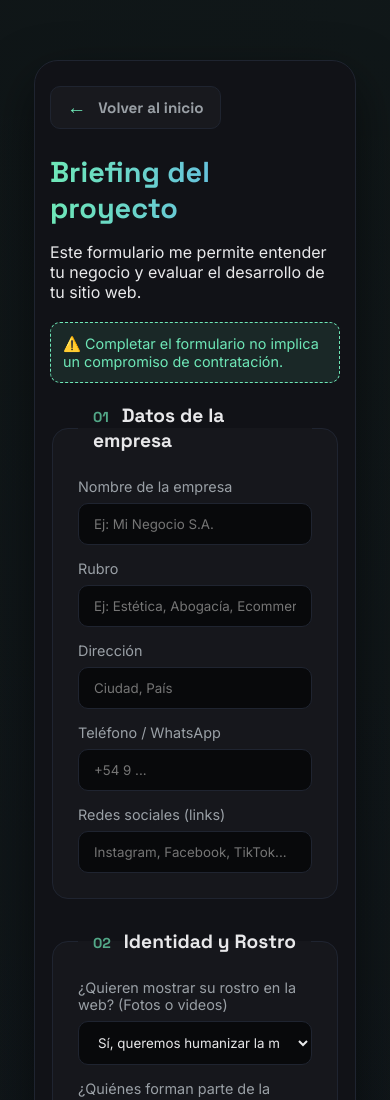
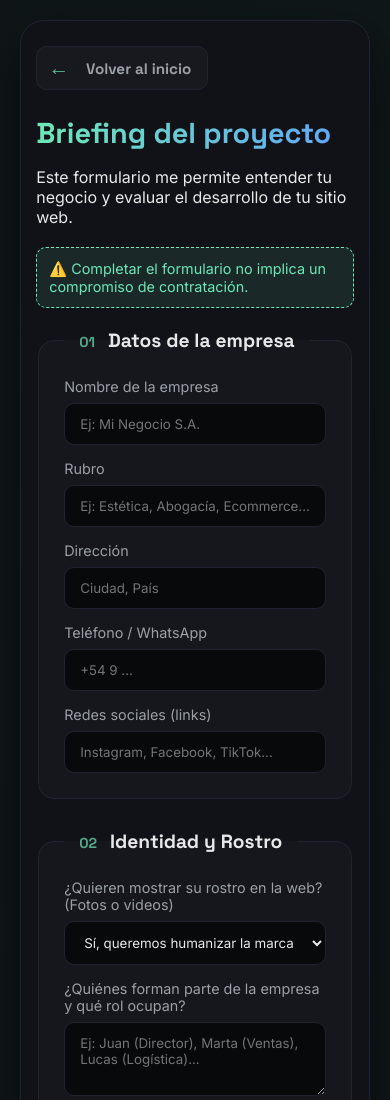
Before and after one commit to jere-dev-tech/PORTFOLIOWEB, a plain HTML site: page contrato.html in a window 390 px wide. Shown: the top 1100 px of the page. Drawn offline with Linux system fonts and the light colour scheme.

Commit message:
AcTualizaciones

```diff
--- a/contrato.html
+++ b/contrato.html
@@ -171,43 +171,47 @@ body {
   margin: 0;
 }
 
+/* 1. Reducimos el espacio que el fondo le roba al formulario */
 .contact-wrap {
-  padding: 60px 20px;
+  padding: 40px 10px; /* Reducimos de 60px/20px a 40px/10px */
   background: radial-gradient(circle at top right, rgba(110, 231, 183, 0.05), transparent),
               radial-gradient(circle at bottom left, rgba(96, 165, 250, 0.05), transparent);
-}
-
-.container {
-  /* 1. Aumentamos el ancho máximo (estaba en 850px o 950px) */
-  max-width: 1500px;
-
-  /* 2. Aseguramos que ocupe casi todo el ancho en pantallas medianas */
   width: 100%;
-
-  margin: 0 auto;
-  background: var(--surface);
-  border: 1px solid var(--border);
-  border-radius: 28px; /* Un poco más de redondeado para el nuevo tamaño */
-
-  /* 3. Aumentamos el espacio interno (Padding) para que respire */
-  padding: 90px;
-
-  box-shadow: 0 25px 60px rgba(0,0,0,0.6);
   box-sizing: border-box;
 }
 
-/* Ajuste necesario para que en móviles no pierda demasiado espacio por el padding grande */
+/* 2. Ajustamos el contenedor para que se expanda más */
+.container {
+  max-width: 1200px; /* Lo hacemos aún más ancho si la pantalla lo permite */
+  width: 98%;       /* Que ocupe casi el 100% del ancho disponible en móviles */
+  margin: 0 auto;
+
+  /* Ajustamos el padding interno: más arriba/abajo, menos a los lados en pantallas grandes */
+  padding: 50px 40px;
+
+  box-sizing: border-box;
+  background: var(--surface);
+  border: 1px solid var(--border);
+  border-radius: 28px;
+}
+
+/* 3. REGLA DE ORO PARA MÓVILES (iPhone 12 Pro, etc) */
 @media (max-width: 768px) {
+  .contact-wrap {
+    padding: 20px 5px; /* Casi nada de margen externo en celular */
+  }
+
   .container {
-    padding: 30px 20px; /* Padding más pequeño solo en celulares */
-    width: 92%;
-    border-radius: 20px;
+    width: 100%;       /* El formulario toca casi los bordes de la pantalla */
+    padding: 30px 15px; /* Reducimos el padding interno para que las preguntas no se vean finitas */
+    border-radius: 15px; /* Menos redondeado para ganar píxeles de ancho */
+    border-left: none;  /* Opcional: quitar bordes laterales para ganar espacio */
+    border-right: none;
   }
-}
-.grid {
-  display: grid;
-  grid-template-columns: repeat(2, 1fr);
-  gap: 30px; /* Aumentamos el espacio entre columnas también */
+
+  .grid {
+    gap: 15px; /* Menos espacio entre campos para que todo quepa */
+  }
 }
 /* HEADER */
 .head h2 {
@@ -414,7 +418,34 @@ input:focus, textarea:focus {
 .btn-back:hover::after {
   width: 100%;
 }
+/* Seleccionamos específicamente el span de la flecha */
+.btn-back .arrow {
+  display: inline-block;
+  color: var(--primary);
+  font-size: 1.3rem;
+  font-weight: bold;
 
+  /* Aplicamos la animación: nombre | duración | modo | infinito */
+  animation: arrowIndicate 1.5s ease-in-out infinite;
+}
+
+/* Creamos el movimiento de vaivén hacia la izquierda */
+@keyframes arrowIndicate {
+  0%, 100% {
+    transform: translateX(0);
+    opacity: 1;
+  }
+  50% {
+    transform: translateX(-6px); /* Se desplaza a la izquierda */
+    opacity: 0.7; /* Un leve parpadeo para darle más vida */
+  }
+}
+
+/* Opcional: Cuando el usuario pone el mouse, la animación se vuelve más rápida */
+.btn-back:hover .arrow {
+  animation: arrowIndicate 0.6s ease-in-out infinite;
+  color: var(--accent); /* Cambia de color al pasar el mouse */
+}
 /* ANIMACIÓN DE LA FLECHA */
 @keyframes arrowBounce {
   0%, 100% { transform: translateX(0); }
--- a/main.js
+++ b/main.js
@@ -14,7 +14,7 @@ const CONFIG = {
   ],
 projects: [
     {
-      title: "Zeus Gym — GYMNASIO",
+      title: "Zeus — GYMNASIO",
       desc: "Landing page de alto impacto visual diseñada en Framer. Enfoque en conversiones, animaciones fluidas y diseño ultra-responsive.",
       link: "https://fluffy-studies-846955.framer.app/",
       tags: ["Framer", "UI/UX", "No-Code", "Web Design"],
```
